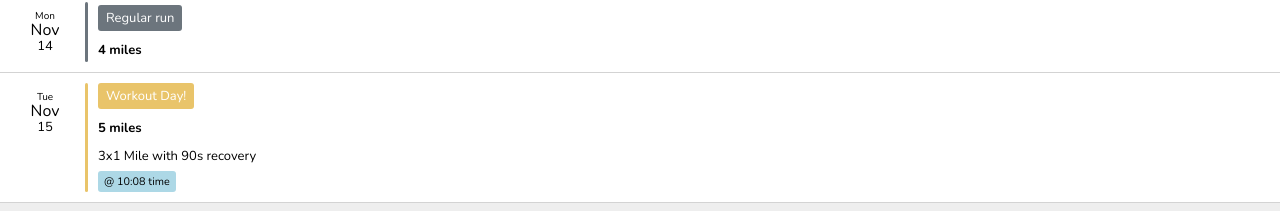
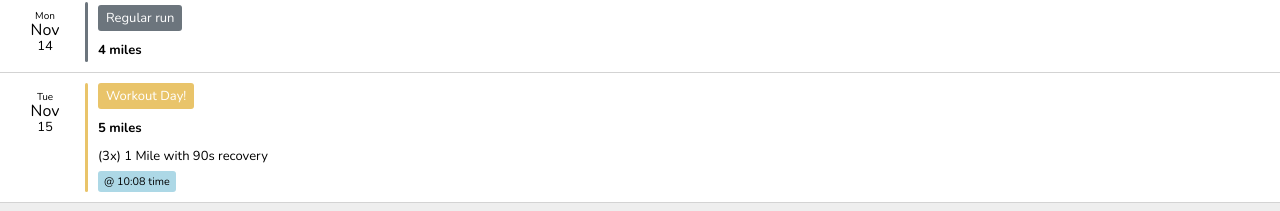
Before and after one commit to Jason-Mollerup/training-plans, a React (Create React App) app: page / in a window 1280 px wide. Shown: the part 1816-2027 px from the top of the page. Built offline with nearby package versions, Linux system fonts and the light colour scheme.

Commit message:
fix incorrect calculations and update schedule

```diff
--- a/src/App.js
+++ b/src/App.js
@@ -288,6 +288,7 @@ function App() {
     eightHundredMeter: tenK / 2.085 / 5000 * 800,
     sixteenHundredMeter: tenK / 2.085 / 5000 * 1609,
     tenKEightHundredMeter: tenK / 10000 * 800,
+    tenKSixteenHundredMeter: tenK / 10000 * 1609,
     halfMFourHundredMeter: (tenK * 2.2063) / 21097 * 400,
     halfMSixteenHundredMeter: (tenK * 2.2063) / 21097 * 1609,
   }
@@ -295,7 +296,7 @@ function App() {
   const workouts = {
     fourA: {
       time: times.mile * 1.05,
-      notes: '3x1 Mile with 90s recovery',
+      notes: '(3x) 1 Mile with 90s recovery',
     },
     fiveA: {
       time: times.mile * 1.14,
@@ -307,7 +308,7 @@ function App() {
     },
     sixA: {
       time: times.mile * 1.05,
-      notes: '4x1 Mile with 90s recovery',
+      notes: '(4x) 1 Mile with 90s recovery',
     },
     sixB: {
       time: times.fourHundredMeter * 0.9,
@@ -327,11 +328,11 @@ function App() {
     },
     eightB: {
       time: timesAfter.eightHundredMeter * 1.03,
-      notes: '8x800 with 3 mins recovery',
+      notes: '(8x) 800 with 3 mins recovery',
     },
     nineA: {
-      time: timesAfter.tenKEightHundredMeter,
-      notes: '2x2 mile with 5 mins recovery, then 1 mile',
+      time: timesAfter.tenKSixteenHundredMeter,
+      notes: '(2x) 2 mile with 5 mins recovery, then 1 mile',
     },
     nineB: {
       time: timesAfter.halfMSixteenHundredMeter,
@@ -339,7 +340,7 @@ function App() {
     },
     tenA: {
       time: timesAfter.sixteenHundredMeter * 1.05,
-      notes: '6x1 mile with 2 minutes recovery',
+      notes: '(6x) 1 mile with 2 minutes recovery',
     },
     elevenA: {
       time: timesAfter.sixteenHundredMeter * 1.14,
@@ -347,11 +348,11 @@ function App() {
     },
     elevenB: {
       time: timesAfter.eightHundredMeter * 1.03,
-      notes: '10x800m with 3 mins recovery',
+      notes: '(10x) 800m with 3 mins recovery',
     },
     twelveA: {
       time: timesAfter.halfMFourHundredMeter,
-      notes: '10x400m with 90s recovery',
+      notes: '(10x) 400m with 90s recovery',
     },
   }
 
@@ -449,9 +450,9 @@ function App() {
     { miles: 5, type: 'workout', workout: workouts.twelveA },
     { miles: 0, type: 'off', workout: null },
     { miles: 3, type: 'strides', workout: null },
-    { miles: 'Opt. 2-3', type: 'regular', workout: null },
-    { miles: 13.1, type: 'regular', workout: null },
-    { miles: 0, type: 'race', workout: null },
+    { miles: 2, type: 'regular', workout: null },
+    { miles: 13.1, type: 'race', workout: null },
+    { miles: 0, type: 'off', workout: null },
   ]
 
   // const halfMBefore = fiveK * 4.6
```
